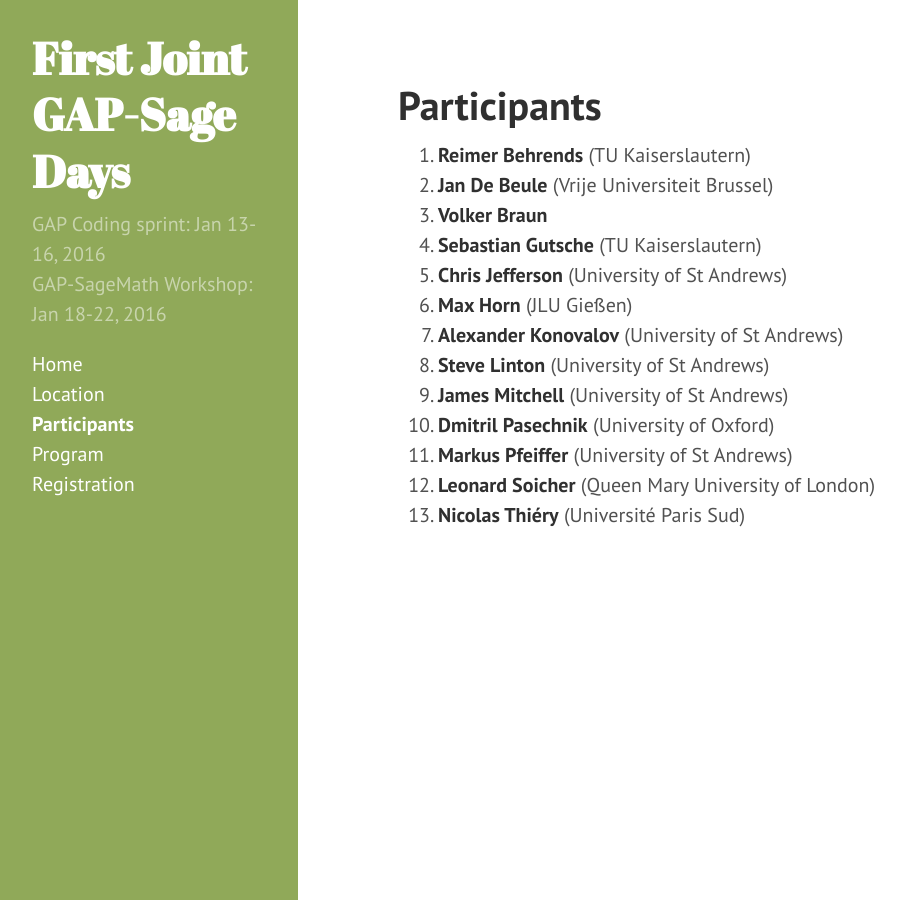
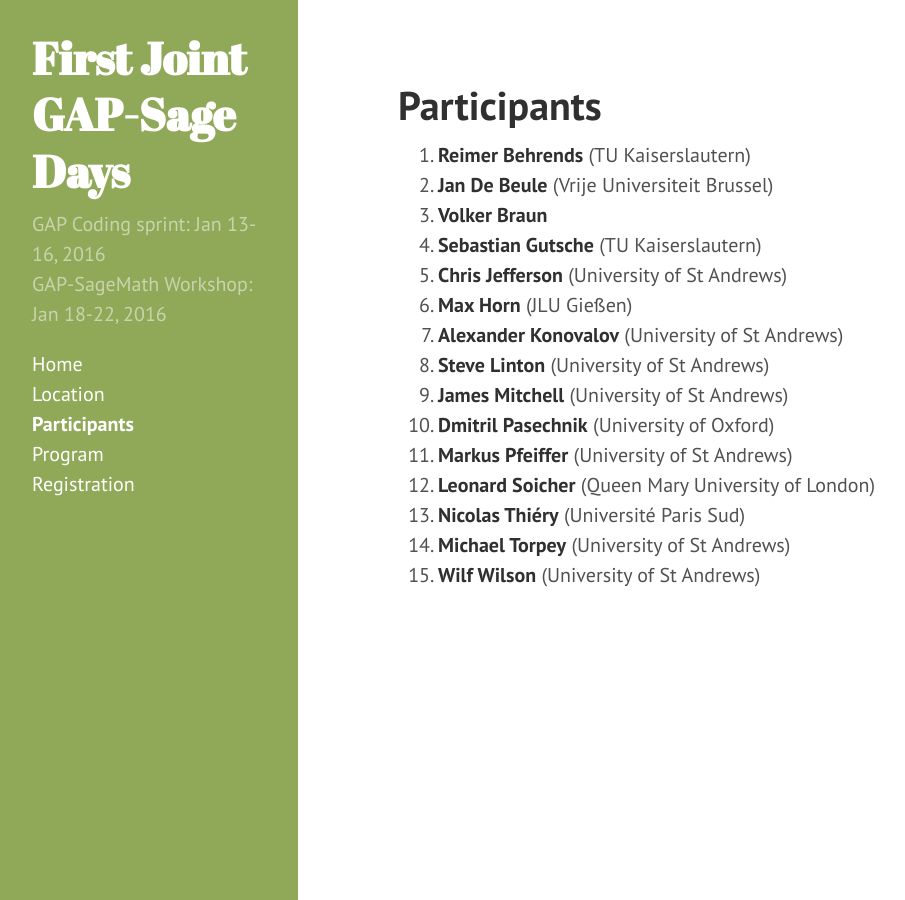
Before and after one commit to gapdays/gap-sage-days2016, a Jekyll site: the page built from participants.md, in a window 1280 px wide. Shown: the whole page, without its empty margins (2-907 px from the left). Built offline with Jekyll 4.4.1, drawn with Linux system fonts in a browser that asks for light colours; Markdown is read by kramdown in place of the engine named in the settings.

Commit message:
Add Michael and Wilf to list of participants

```diff
--- a/_data/participants.yml
+++ b/_data/participants.yml
@@ -37,3 +37,9 @@
 
 - name: Nicolas Thiéry
   affiliation: Université Paris Sud
+
+- name: Michael Torpey
+  affiliation: University of St Andrews
+
+- name: Wilf Wilson
+  affiliation: University of St Andrews
```
